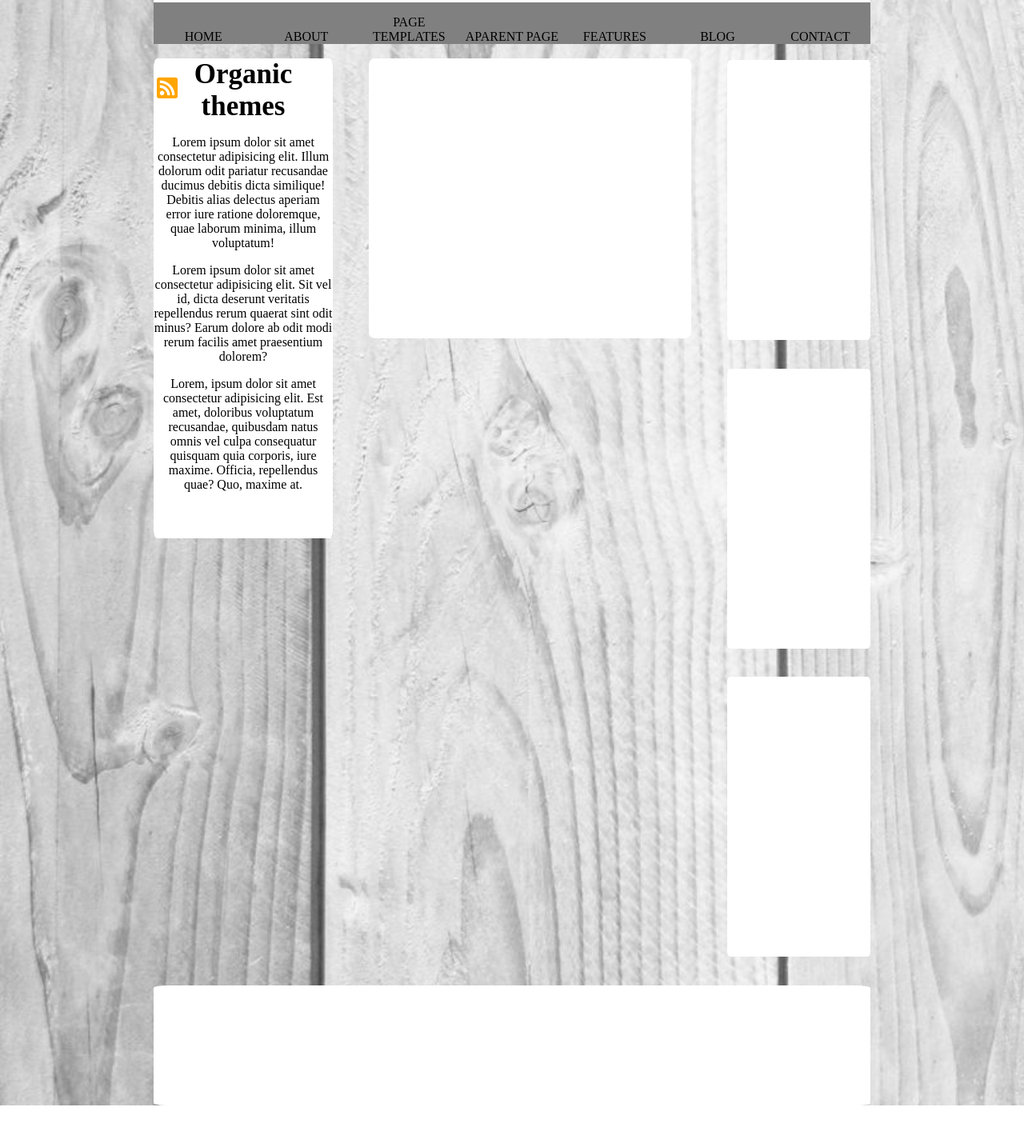
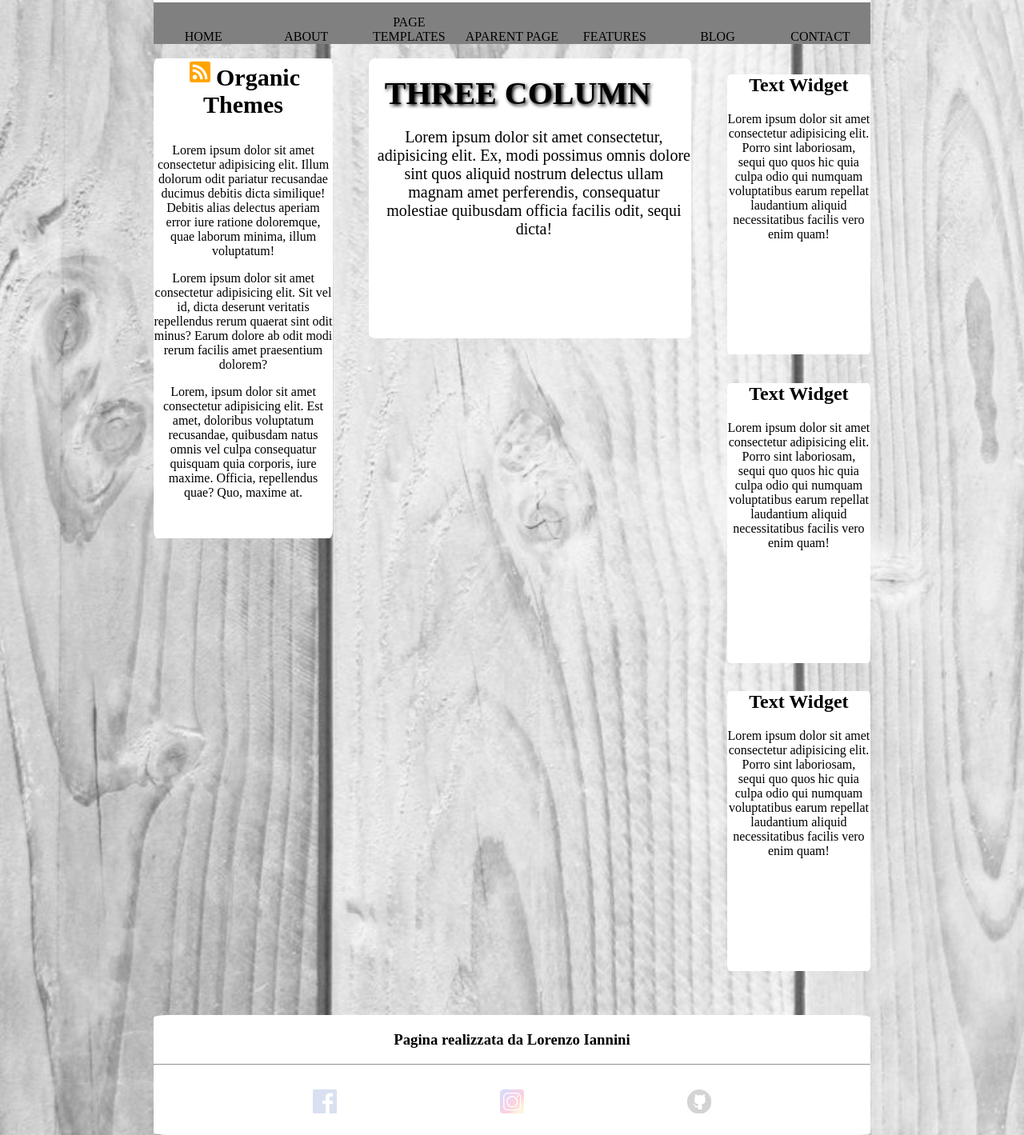
Before and after one commit to Lorenzo-ian/htmlcss-wp, a plain HTML site: page index.html in a window 1280 px wide. Shown: the part 345-1764 px from the top of the page at 80% size. Before the commit the page ends 1727 px from the top, so only its background shows below. Drawn offline with Linux system fonts and the light colour scheme.

Commit message:
Completato

```diff
--- a/index.html
+++ b/index.html
@@ -25,28 +25,46 @@
      <div class="clearfix">
 
         <div class="sinistra">
+            <div id="titolosx">
                 <img src="immagini/logo.png" alt="logo">
-                <h2><strong>Organic themes</strong></h2>
+                <span><strong>Organic Themes</strong></span>
+            </div>
                 <p>Lorem ipsum dolor sit amet consectetur adipisicing elit. Illum dolorum odit pariatur recusandae ducimus debitis dicta similique! Debitis alias delectus aperiam error iure ratione doloremque, quae laborum minima, illum voluptatum!</p>
                 <p>Lorem ipsum dolor sit amet consectetur adipisicing elit. Sit vel id, dicta deserunt veritatis repellendus rerum quaerat sint odit minus? Earum dolore ab odit modi rerum facilis amet praesentium dolorem?</p>
                 <p>Lorem, ipsum dolor sit amet consectetur adipisicing elit. Est amet, doloribus voluptatum recusandae, quibusdam natus omnis vel culpa consequatur quisquam quia corporis, iure maxime. Officia, repellendus quae? Quo, maxime at.</p>
         </div>
 
         <div class="centro">
-
+                <h2><strong>THREE COLUMN</strong></h2>
+                <p>Lorem ipsum dolor sit amet consectetur, adipisicing elit. Ex, modi possimus omnis dolore sint quos aliquid nostrum delectus ullam magnam amet perferendis, consequatur molestiae quibusdam officia facilis odit, sequi dicta!</p>
        </div>
 
         <div class="destra">
-            <div class="layout"></div>
-            <div class="layout"></div>
-            <div class="layout"></div>
+            <div class="layout">
+                <h2>Text Widget</h2>
+                <p>Lorem ipsum dolor sit amet consectetur adipisicing elit. Porro sint laboriosam, sequi quo quos hic quia culpa odio qui numquam voluptatibus earum repellat laudantium aliquid necessitatibus facilis vero enim quam!</p>
+            </div>
+            <div class="layout">
+                <h2>Text Widget</h2>
+                <p>Lorem ipsum dolor sit amet consectetur adipisicing elit. Porro sint laboriosam, sequi quo quos hic quia culpa odio qui numquam voluptatibus earum repellat laudantium aliquid necessitatibus facilis vero enim quam!</p>
+            </div>
+            <div class="layout">
+                <h2>Text Widget</h2>
+                <p>Lorem ipsum dolor sit amet consectetur adipisicing elit. Porro sint laboriosam, sequi quo quos hic quia culpa odio qui numquam voluptatibus earum repellat laudantium aliquid necessitatibus facilis vero enim quam!</p>
+            </div>
         </div>
 
     </div>
     <!--Corpo inferiore layout-->
     <footer>
         <div class="foot">
-
+            <h3>Pagina realizzata da Lorenzo Iannini</h3>
+            <hr>
+            <div class="footerimg">
+                <img src="immagini/logofb.png" alt="">
+                <img src="immagini/logoig.jpg" alt="">
+                <img src="immagini/logogithub.jpg" alt="">
+            </div>
         </div>
     </footer>
 </body>
--- a/style.css
+++ b/style.css
@@ -58,7 +58,7 @@ header {
     margin-top: 16px;
 }
 
-/* corpo centrale pagina */
+/* corpo sinistro pagina */
 
 .sinistra  {
     background-color: white;
@@ -67,19 +67,19 @@ header {
     width: 25%;
     border-radius: 2%;
     text-align: center;
-    position: relative;
 }
 
-.sinistra h2 {
-    display: inline;
-    font-size: 35px;
+#titolosx {
+    width: 100%;
+    height: 15%;
+    text-align: center;
 }
 
-.sinistra img {
-    top: 20px;
-    left: 0px;
-    position: absolute;
+#titolosx span {
+    font-size: 30px;
 }
+
+/* corpo centrale pagina */
 
 .centro {
     background-color: white;
@@ -89,6 +89,19 @@ header {
     margin: 0 5%;
     border-radius: 2%;
 }
+
+.centro h2 {
+    margin: 20px 20px;
+    font-size: 40px;
+    text-shadow: 2px 2px 4px black;
+}
+
+.centro p {
+    font-size: 20px;
+    text-align: center;
+    margin-left: 10px;
+}
+/*corpo destra pagina*/
 
 .destra {
     float: right;
@@ -102,6 +115,7 @@ header {
     margin-top: 1%;
     margin-bottom: 20%;
     border-radius: 2%;
+    text-align: center;
 }
 
 /* applico il clear ai float */
@@ -119,4 +133,24 @@ header {
     width: 100%;
     background-color: white;
     border-radius: 2%;
+    text-align: center;
 }
+
+.foot h3 {
+    padding-top: 20px;
+}
+
+.footerimg{
+    width: 100%;
+    height: 30px;
+    margin-top: 30px;
+}
+
+.footerimg img {
+    display: inline;
+    width: 30px;
+    height: 30px;
+    margin-left: 100px;
+    margin-right: 100px;
+    opacity: 0.2;
+}
```
Also changed, not shown: immagini/logofb.png (added), immagini/logogithub.jpg (added), immagini/logoig.jpg (added).
